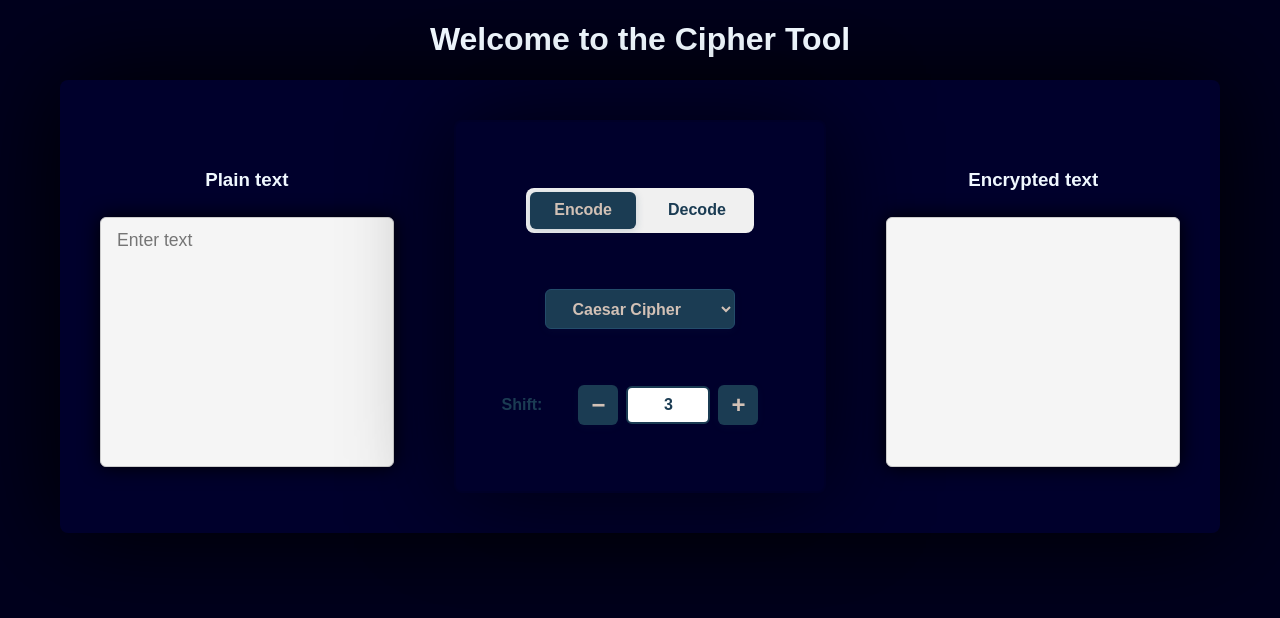
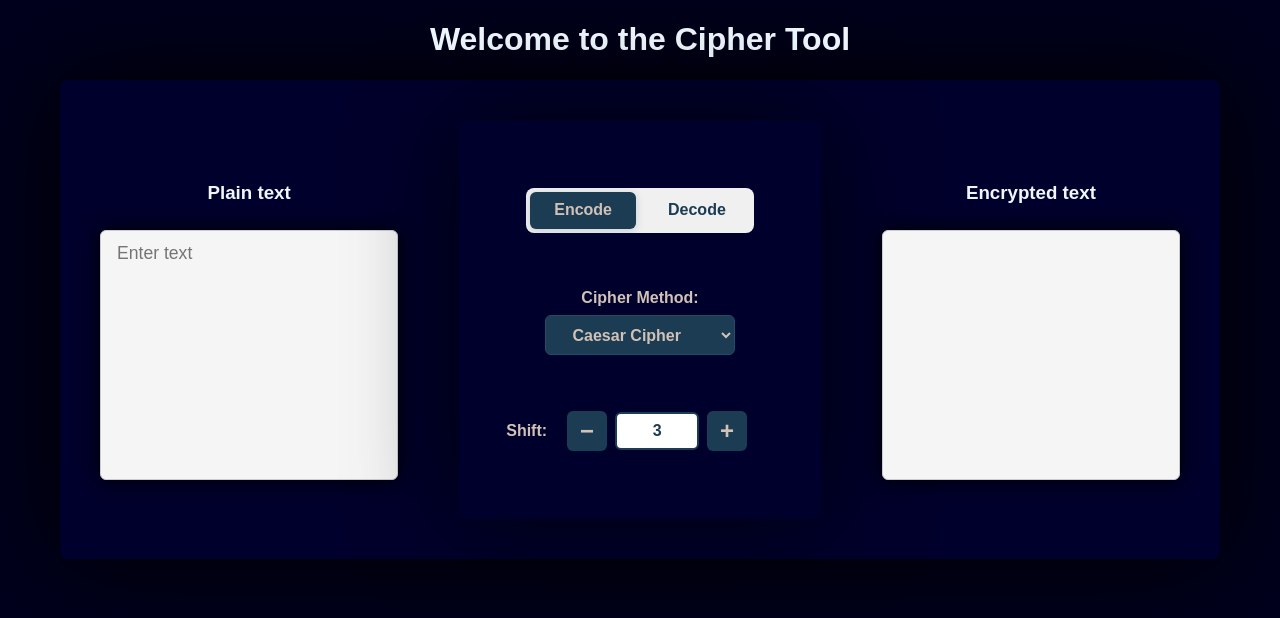
Before and after one commit to MaxLindquistLnu/L3, a React (Vite) app: page / in a window 1280 px wide. Shown: the top 618 px of the page. Built offline with nearby package versions, Linux system fonts and the light colour scheme.

Commit message:
refactor: update styling for CaesarOptions and Dropdown components; adjust color and layout

```diff
--- a/src/components/cipherTool/components/caesarOptions/caesarOptions.css
+++ b/src/components/cipherTool/components/caesarOptions/caesarOptions.css
@@ -1,13 +1,12 @@
 .caesar-options {
     display: flex;
     align-items: center;
-    gap: 1rem;
     padding: 1rem;
 }
 
 .caesar-options label {
     font-weight: 600;
-    color: #1B3C53;
+    color: #D2C1B6;
 }
 
 .shift-control {
--- a/src/components/dropdown/dropdown.css
+++ b/src/components/dropdown/dropdown.css
@@ -27,3 +27,12 @@
   border-color: #2260ff;
   box-shadow: 0 0 0 4px #b5c9fc;
 }
+
+.dropdown-container {
+    display: flex;
+    flex-direction: column;
+    align-items: center;
+    gap: 0.5rem;
+    font-weight: 600;
+    color: #D2C1B6;
+}
--- a/src/components/dropdown/dropdown.tsx
+++ b/src/components/dropdown/dropdown.tsx
@@ -14,6 +14,8 @@
     const { options, ...rest } = props;
 
     return (
+        <div className="dropdown-container">
+            Cipher Method:
         <select {...rest} className="dropdown">
             {options.map((option) => (
                 <option key={option.value} value={option.value}>
@@ -21,6 +23,7 @@
                 </option>
             ))}
         </select>
+        </div>
     );
 }
 
```
